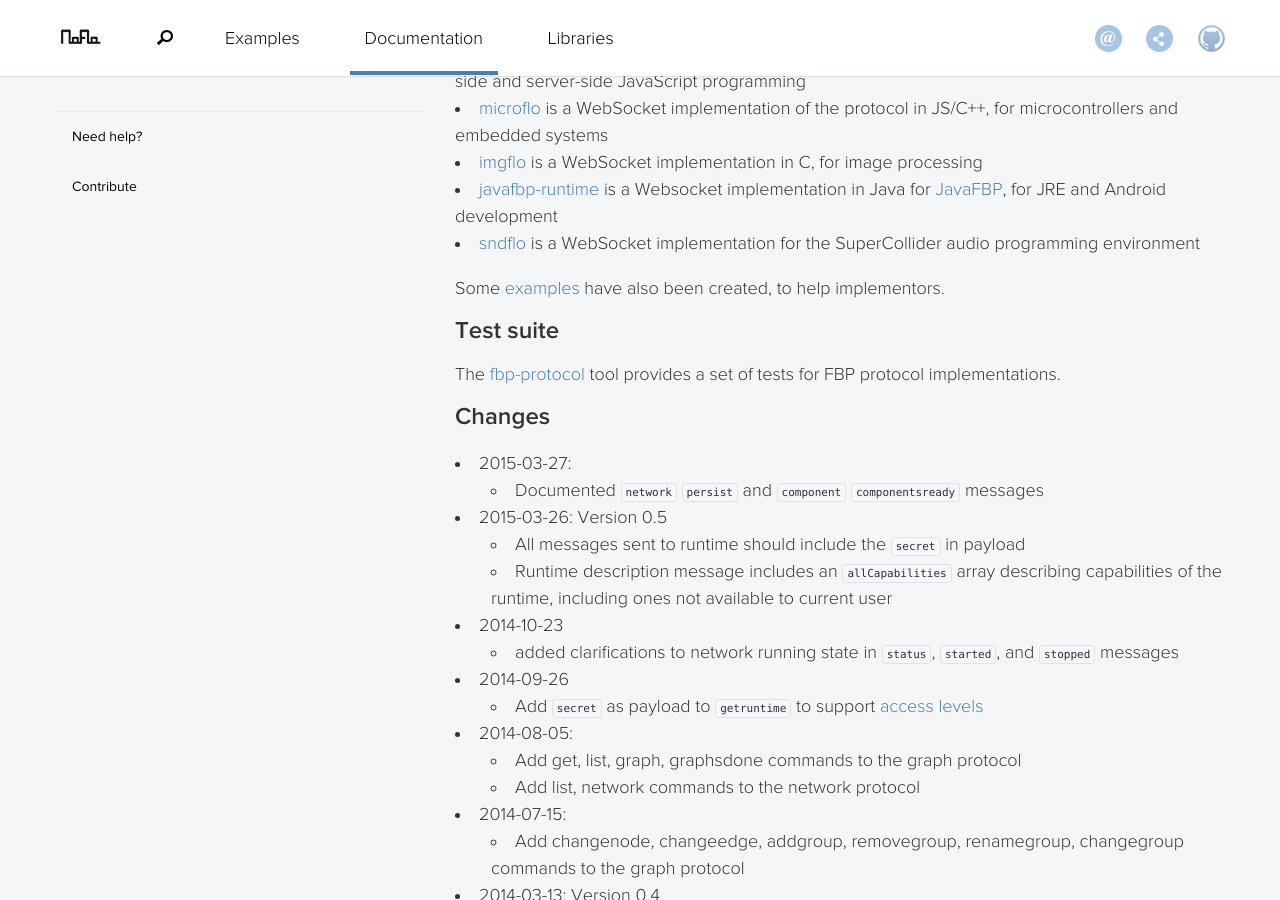
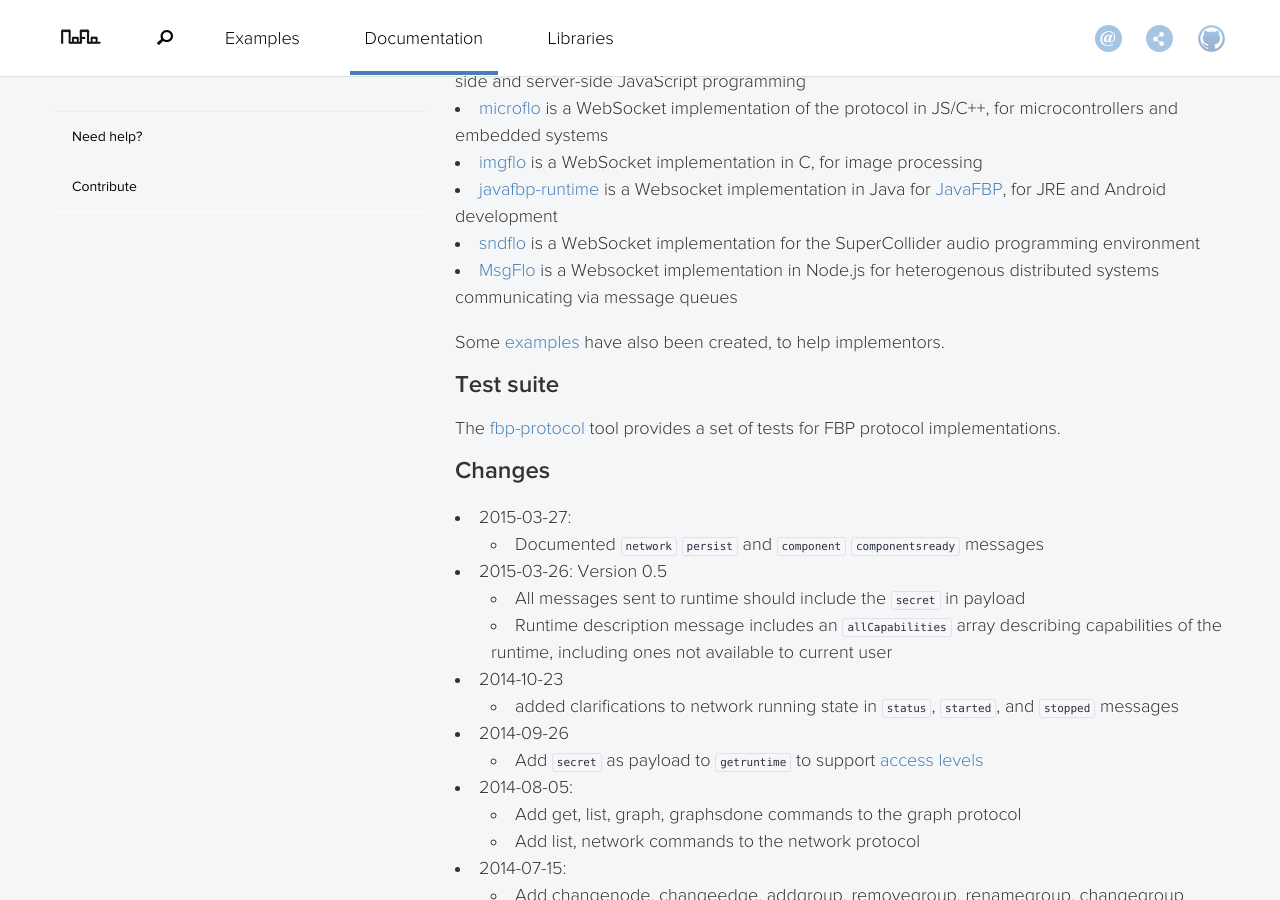
Before and after one commit to noflo/noflo.github.io, a Jekyll site: the page built from documentation/_posts/2013-07-09-protocol.md, in a window 1280 px wide and 900 px high, scrolled down 752 px. Built offline with Jekyll 4.4.1, drawn with Linux system fonts in a browser that asks for light colours; nearby versions of some CDN libraries; Markdown is read by kramdown in place of the engine named in the settings.

Commit message:
documentation/protocol: Mention MsgFlo

```diff
--- a/documentation/_posts/2013-07-09-protocol.md
+++ b/documentation/_posts/2013-07-09-protocol.md
@@ -18,6 +18,7 @@ Runtimes
 * [imgflo](https://github.com/jonnor/imgflo) is a WebSocket implementation in C, for image processing
 * [javafbp-runtime](https://github.com/jonnor/javafbp-runtime) is a Websocket implementation in Java for [JavaFBP](https://github.com/jpaulm/javafbp), for JRE and Android development
 * [sndflo](https://github.com/jonnor/sndflo) is a WebSocket implementation for the SuperCollider audio programming environment
+* [MsgFlo](https://github.com/the-grid/msgflo) is a Websocket implementation in Node.js for heterogenous distributed systems communicating via message queues
 
 Some [examples](https://github.com/flowbased/protocol-examples) have also been created, to help implementors.
 
```
